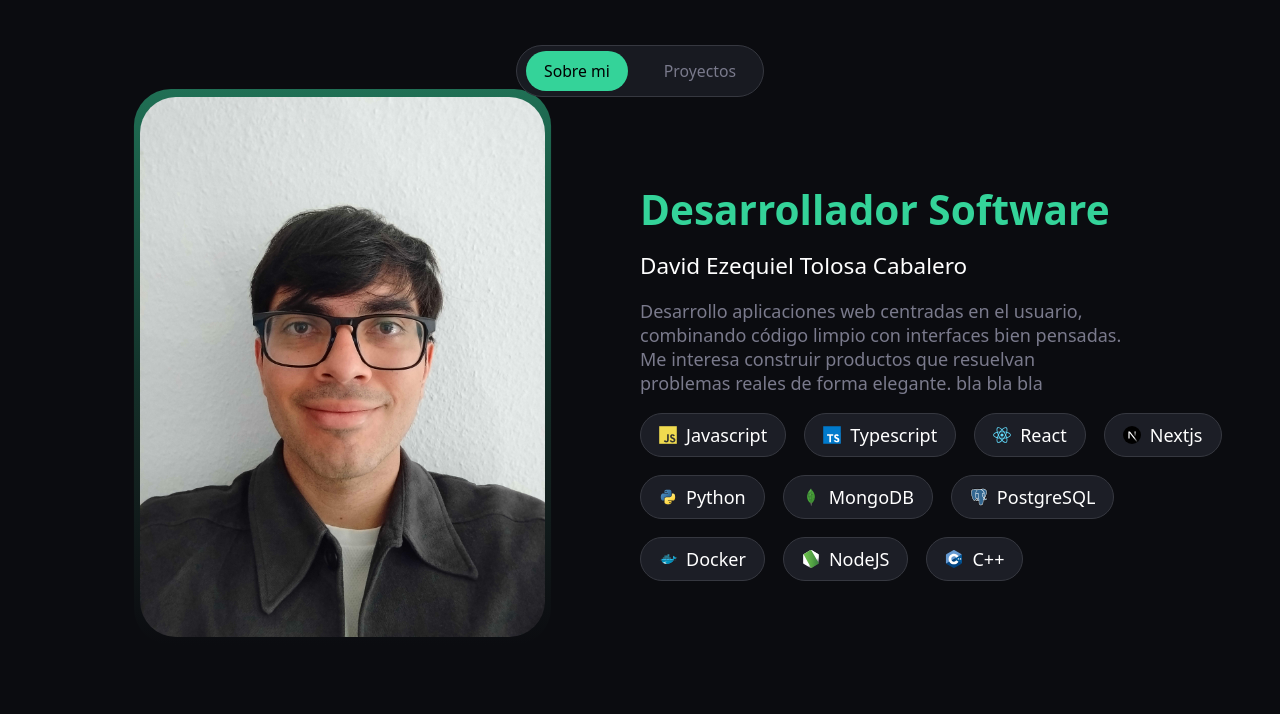
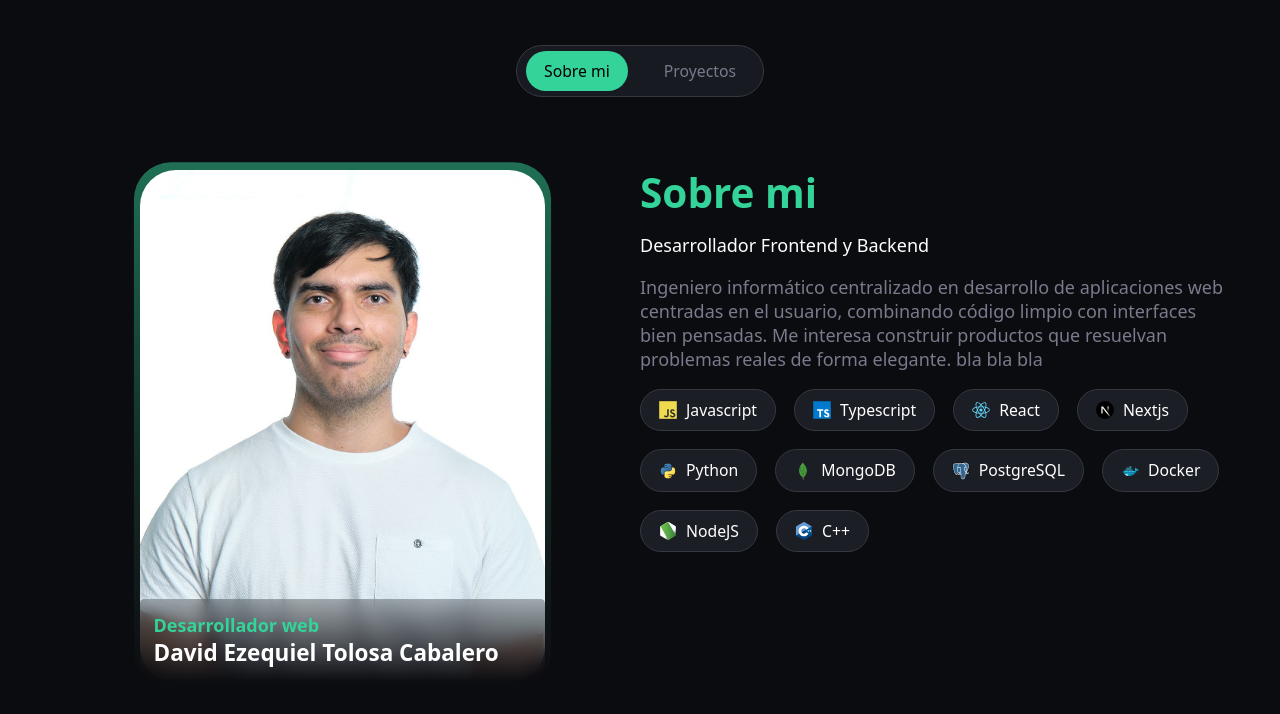
Before and after one commit to DavdTC/Portfolio, a React (Vite) app: page / in a window 1280 px wide. Shown: the top 714 px of the page. Built offline with nearby package versions, Linux system fonts and the light colour scheme.

Commit message:
feat: refactored code, image changed and some design redistributed

```diff
--- a/src/App.tsx
+++ b/src/App.tsx
@@ -1,16 +1,6 @@
-import profile from "./assets/photo.jpg"
-import { Badge } from "./components/Badge/Badge"
 import { Header } from "./components/Header/Header"
-import { CplusplusIcon } from "./icons/CPlusPlusIcon"
-import { DockerIcon } from "./icons/DockerIcon"
-import { JavascriptIcon } from "./icons/JavascriptIcon"
-import { MondoDbIcon } from "./icons/MongoDbIcon"
-import { NextJsIcon } from "./icons/NextJsIcon"
-import { NodeJsIcon } from "./icons/NodeJsIcon"
-import { PostgreSqlIcon } from "./icons/PostgreSqlIcon"
-import { PythonIcon } from "./icons/PythonIcon"
-import { ReactIcon } from "./icons/ReactIcon"
-import { TypescriptIcon } from "./icons/TypescriptIcon"
+import { ProfileDescription } from "./components/ProfileDescription/ProfileDescription"
+import { ProfileImage } from "./components/ProfileImage/ProfileImage"
 
 function App() {
 
@@ -19,38 +9,14 @@ function App() {
 
       <Header />
 
-      <main className="flex w-full flex-1">
-        <section className="flex w-full h-full justify-around">
-          <div className="flex w-1/2 justify-center">
+      <main className="flex w-full flex-1 justify-center items-center">
+        <section className="flex w-full max-w-6xl h-full justify-around">
+          <ProfileImage />
+          <ProfileDescription />
+        </section>
 
-            <div className="relative w-90">
-            <div className="absolute bg-linear-to-b from-primary via-primary/40 to-background opacity-50 -z-1 scale-103 w-full h-full rounded-4xl"></div>
-              <img src={profile} alt="personal photo" className="rounded-4xl" />
-            </div>
-          </div>
-          <div className="flex flex-col text-left text-balance w-1/2 gap-4 mt-20">
-            <p className="text-primary text-4xl font-bold">Desarrollador Software</p>
-            <p className="text-xl">David Ezequiel Tolosa Cabalero</p>
-            <p className="text-muted text-balance">Desarrollo aplicaciones web centradas en el usuario, combinando código limpio con interfaces bien pensadas. Me interesa construir productos que resuelvan problemas reales de forma elegante. bla bla bla</p>
 
-            <div>
-              <ul className="w-auto h-auto flex flex-wrap gap-4">
-                {/* Hacer un bucle con el map */}
-                <li><Badge text="Javascript" icon={JavascriptIcon}/></li>
-                <li><Badge text="Typescript" icon={TypescriptIcon}></Badge></li>
-                <li><Badge text="React" icon={ReactIcon}></Badge></li>
-                <li><Badge text="Nextjs" icon={NextJsIcon}></Badge></li>
-                <li><Badge text="Python" icon={PythonIcon}></Badge></li>
-                <li><Badge text="MongoDB" icon={MondoDbIcon}></Badge></li>
-                <li><Badge text="PostgreSQL" icon={PostgreSqlIcon}></Badge></li>
-                <li><Badge text="Docker" icon={DockerIcon}></Badge></li>
-                <li><Badge text="NodeJS" icon={NodeJsIcon}></Badge></li>
-                <li><Badge text="C++" icon={CplusplusIcon}></Badge></li>
-              </ul>
-            </div>
 
-          </div>
-        </section>
       </main>
 
       <footer>
--- a/src/components/Badge/Badge.tsx
+++ b/src/components/Badge/Badge.tsx
@@ -7,7 +7,7 @@ interface IBadge {
 
 export function Badge({ text, icon: Icon }: IBadge): JSX.Element {
   return (
-    <div className="h-auto w-auto px-4 py-2 flex items-center gap-2 text-center rounded-full text-md border border-border bg-background-secondary">
+    <div className="h-auto w-auto px-4 py-2 flex items-center justify-center gap-2 text-center rounded-full text-sm border border-border bg-background-secondary">
       <Icon className="w-4 h-4"></Icon>
       {text}
     </div>
--- /dev/null
+++ b/src/components/ProfileDescription/ProfileDescription.tsx
@@ -0,0 +1,45 @@
+import { CplusplusIcon } from "../../icons/CPlusPlusIcon";
+import { DockerIcon } from "../../icons/DockerIcon";
+import { JavascriptIcon } from "../../icons/JavascriptIcon";
+import { MongoDbIcon } from "../../icons/MongoDbIcon";
+import { NextJsIcon } from "../../icons/NextJsIcon";
+import { NodeJsIcon } from "../../icons/NodeJsIcon";
+import { PostgreSqlIcon } from "../../icons/PostgreSqlIcon";
+import { PythonIcon } from "../../icons/PythonIcon";
+import { ReactIcon } from "../../icons/ReactIcon";
+import { TypescriptIcon } from "../../icons/TypescriptIcon";
+import { Badge } from "../Badge/Badge";
+
+export function ProfileDescription() {
+
+  const badges = [
+    {text: "Javascript", icon: JavascriptIcon},
+    {text: "Typescript", icon: TypescriptIcon},
+    {text: "React", icon: ReactIcon},
+    {text: "Nextjs", icon: NextJsIcon},
+    {text: "Python", icon: PythonIcon},
+    {text: "MongoDB", icon: MongoDbIcon},
+    {text: "PostgreSQL", icon: PostgreSqlIcon},
+    {text: "Docker", icon: DockerIcon},
+    {text: "NodeJS", icon: NodeJsIcon},
+    {text: "C++", icon: CplusplusIcon},
+
+  ]
+
+  return (
+    <div className="flex flex-col text-left w-1/2 gap-4 ">
+      <p className="text-primary text-4xl font-bold">Sobre mi</p>
+      <p>Desarrollador Frontend y Backend</p>
+      <p className="text-muted"> Ingeniero informático centralizado en desarrollo de aplicaciones web centradas en el usuario, combinando código limpio con interfaces bien pensadas. Me interesa construir productos que resuelvan problemas reales de forma elegante. bla bla bla</p>
+
+      <div>
+        <ul className="w-auto h-auto flex flex-wrap gap-4">
+          {badges.map((badge) => (
+            <li key={badge.text}> <Badge text={badge.text} icon={badge.icon} /></li>
+          ))}
+        </ul>
+      </div>
+
+    </div>
+  )
+}
--- /dev/null
+++ b/src/components/ProfileImage/ProfileImage.tsx
@@ -0,0 +1,17 @@
+import profile from "../../assets/photo.jpg"
+
+export function ProfileImage() {
+  return (
+    <div className="flex flex-col items-center w-1/2 justify-center gap-2">
+
+      <div className="relative w-90">
+        <div className="absolute bg-linear-to-b from-primary via-primary/40 to-background opacity-50 -z-1 scale-103 w-full h-full rounded-4xl"></div>
+        <img src={profile} alt="personal photo" className="rounded-4xl" />
+        <div className="absolute backdrop-blur-sm bg-linear-to-b from-background/30 to-background bottom-0 rounded h-auto w-full p-3 text-left">
+          <p className="text-primary font-bold">Desarrollador web</p>
+          <p className="text-xl font-semibold">David Ezequiel Tolosa Cabalero</p>
+        </div>
+      </div>
+    </div>
+  )
+}
```
Also changed, not shown: src/icons/MongoDbIcon.tsx (+1 -1 lines), src/assets/photo.jpg.
